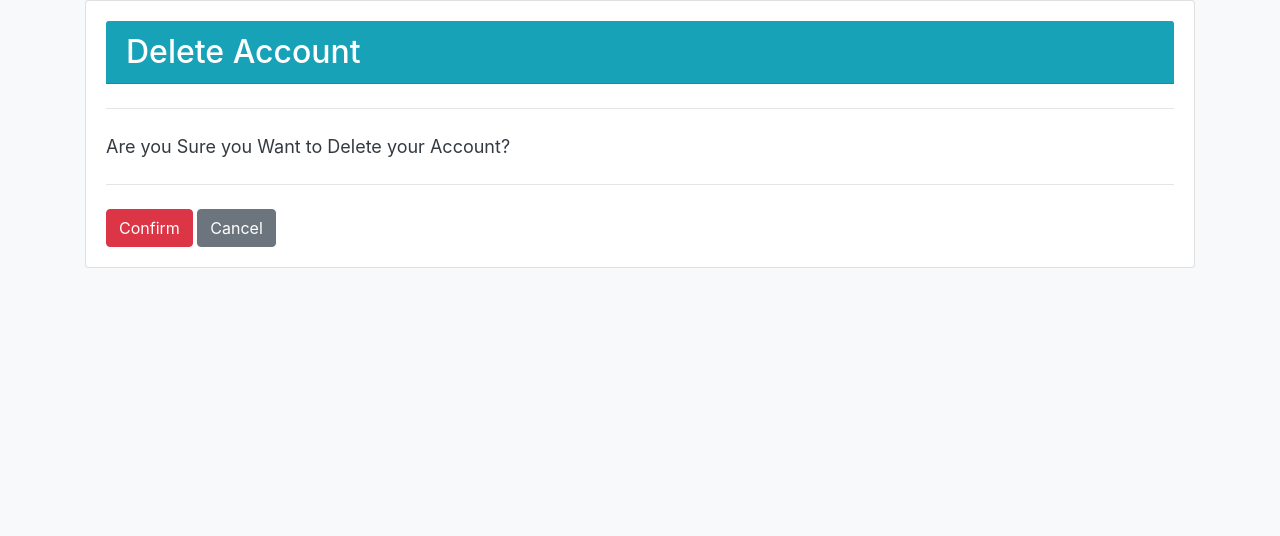
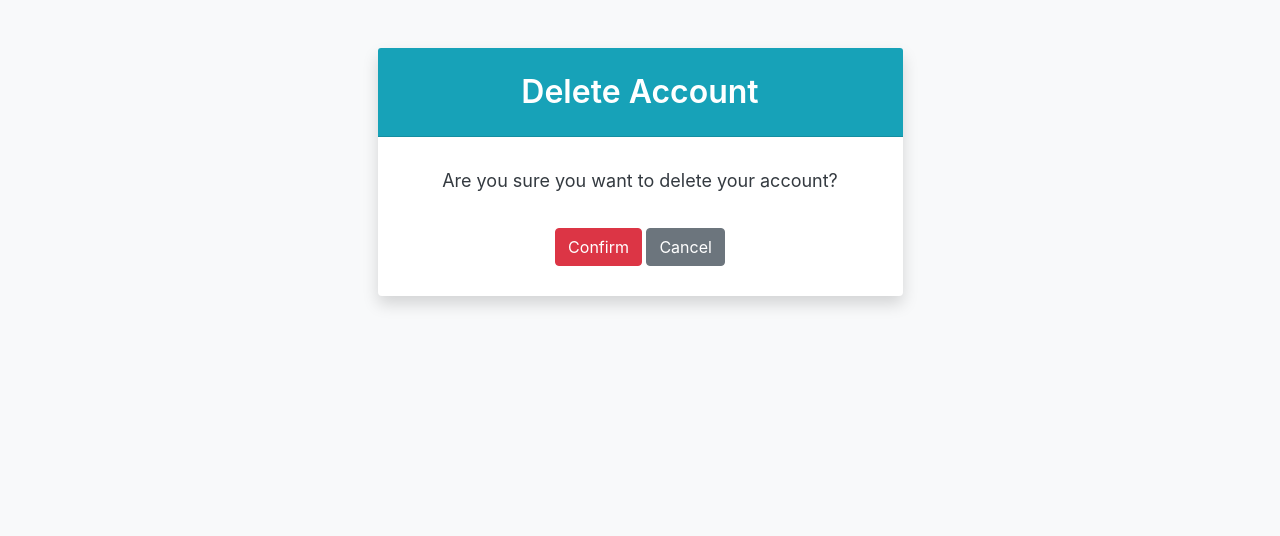
Before and after one commit to RahmaAsharf/Django-Crowd-Funding-Web-App, a Django app: template authentication/templates/authentication/delete_account.html in a window 1280 px wide. Shown: the part 152-688 px from the top of the page. Run offline with Django 5.2, Linux system fonts and the light colour scheme; the template is opened without the code that fills it, so the values that code supplies are empty; some libraries are stand-ins or nearby versions.

Commit message:
edit style for html pages

```diff
--- a/authentication/templates/authentication/delete_account.html
+++ b/authentication/templates/authentication/delete_account.html
@@ -2,19 +2,52 @@
 {% load static %}
 {% block 'content' %}
 
-<div class="card">
+<style>
+    .card {
+        border: none;
+        box-shadow: 0 4px 6px rgba(0, 0, 0, 0.1);
+    }
+
+    .card-header {
+        background-color: #17a2b8;
+        color: white;
+        font-size: 2rem;
+        font-weight: 600;
+        padding: 20px;
+        border-radius: 10px 10px 0 0;
+        text-align: center;
+    }
+
+    .card-body {
+        padding: 30px;
+        display: flex;
+        flex-direction: column;
+        justify-content: center;
+        align-items: center;
+    }
+</style>
+
+<div class="container mt-5">
+    <div class="row justify-content-center">
+        <div class="col-md-6">
+            <div class="card shadow">
+                <div class="card-header bg-info text-white">
+                    Delete Account
+                </div>
                 <div class="card-body">
-        <h1 class="card-header bg-info text-white" style="font-size: 2rem;">Delete Account</h1>
-        <hr class="my-4">
-        <p class="card-text" style="font-size: large;">Are you Sure you Want to Delete your Account?</p>
-        <hr class="my-4">
+                    <p class="card-text" style="font-size: large; margin-bottom: .6rem;">Are you sure you want to delete your account?</p>
                     <form method="post" enctype="multipart/form-data">
                         {% csrf_token %}
+                        <div class="text-center mt-4">
                             <button type="submit" class="btn btn-danger">Confirm</button>
                             <a href="{% url 'view.profile' user.id %}" class="btn btn-secondary">Cancel</a>
+                        </div>
                     </form>
                 </div>
             </div>
+        </div>
+    </div>
+</div>
 
-<script src="{% static 'authentication/js/script.js'%}"> </script>
+<script src="{% static 'authentication/js/script.js'%}"></script>
 {% endblock %}
--- a/authentication/templates/authentication/profile.html
+++ b/authentication/templates/authentication/profile.html
@@ -5,7 +5,7 @@
 <div class="container mt-5">
   <div class="row justify-content-center">
     <div class="col-md-8">
-      <div class="card">
+      <div class="card shadow">
         <div class="card-header bg-info text-white">
           <h1 class="card-title text-center" style="font-size: 2rem; text-align: justify">User Profile</h1>
         </div>
```
Lines whose indentation alone changed are shown as unchanged.
